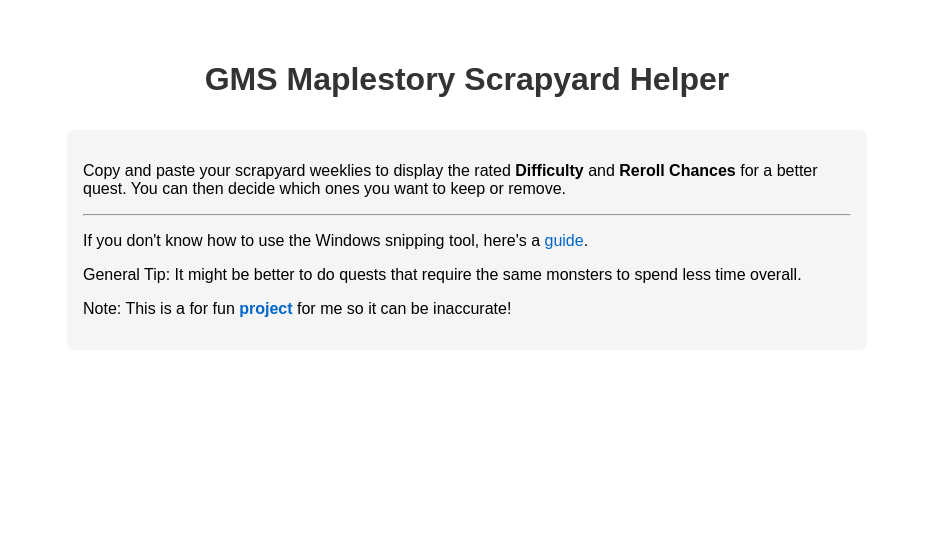
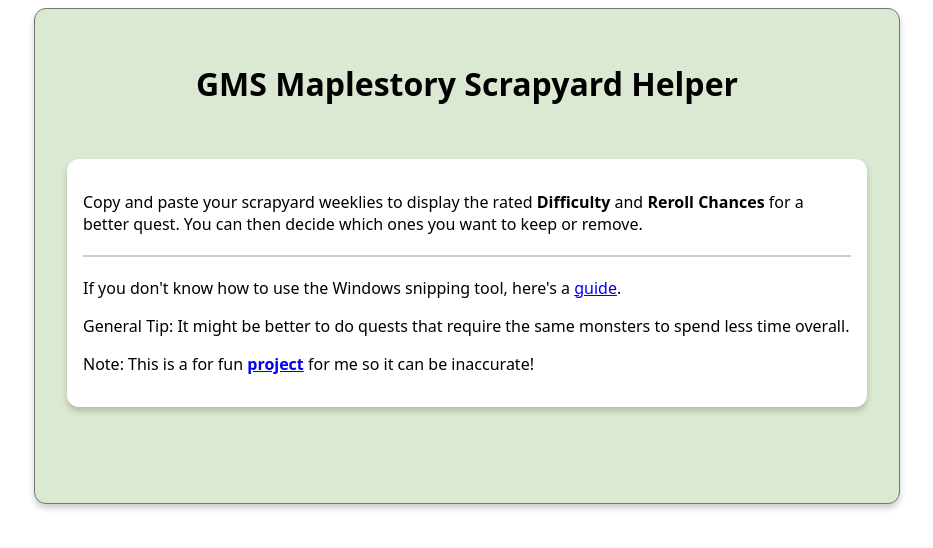
Before and after one commit to Hiroeme/scrapyardHelper, a React (Vite) app: page / in a window 1280 px wide. Shown: the top 548 px of the page, without its empty margins (173-1106 px from the left). Built offline with nearby package versions, Linux system fonts and the light colour scheme.

Commit message:
updated styling

```diff
--- a/src/App.css
+++ b/src/App.css
@@ -1,65 +1,177 @@
+
+/* Body */
+
+body {
+  background-color: #ffffff;
+}
+
+/* Container */
+
 .container {
+  background-color: #dce9d2;
   max-width: 800px;
   margin: 0 auto;
-  padding: 2rem;
-  font-family: Arial, sans-serif;
+  padding: 2em;
+  font-family: system-ui, -apple-system, BlinkMacSystemFont, 'Segoe UI', Roboto, Oxygen, Ubuntu, Cantarell, 'Open Sans', 'Helvetica Neue', sans-serif;
+
+  border: 1px solid rgb(117, 117, 117);
+  border-radius: 12px;
+  box-shadow: 0 4px 6px rgba(0,0,0,0.2);
 }
 
-.title {
-  color: #333;
-  text-align: center;
-  margin-bottom: 2rem;
+/* Header */
+
+.header {
+  /* background-color: lightcoral; */
+  display: flex;
+  /* change when have darkmode toggle button*/
+  /* justify-content: space-between; */
+  justify-content: center;
+
 }
 
+/* Information */
+
 .instructions {
-  background-color: #f5f5f5;
+  background-color: #ffffff;
   padding: 1rem;
-  border-radius: 8px;
+  margin-top: 2rem;
   margin-bottom: 2rem;
+
+  /* border: 1px solid black; */
+  border-radius: 12px;
+  box-shadow: 0 4px 6px rgba(0,0,0,0.2);
 }
 
-.link {
-  color: #0066cc;
-  text-decoration: none;
-}
-
-.link:hover {
-  text-decoration: underline;
-}
+/* Image Container */
 
 .image-container {
+  /* background-color: lightcyan; */
   display: flex;
   justify-content: center;
-  margin: 2rem 0;
+  margin-bottom: 2rem;
 }
 
 .image-container img {
   max-height: 500px;
   max-width: 500px;
-  border-radius: 8px;
-  box-shadow: 0 2px 4px rgba(0, 0, 0, 0.1);
+  width: 100%;
+  height: auto;
+
+  /* border: 1px solid black; */
+  border-radius: 12px;
+  box-shadow: 0 4px 6px rgba(0,0,0,0.2);
 }
+
+/* Quests */
+
+/* .quest-list-container {
+  background-color: lightgray;
+} */
 
 .quest-list {
   list-style: none;
   padding: 0;
 }
 
+.quest-block {
+  display: flex;
+  padding: 0;
+  margin: 0;
+}
+
 .quest-item {
-  background-color: #fff;
-  padding: 1rem;
-  margin-bottom: 1rem;
-  border-radius: 8px;
-  box-shadow: 0 2px 4px rgba(0, 0, 0, 0.1);
+  background-color: white;
   display: flex;
   justify-content: space-between;
   align-items: center;
+  margin-top: 1rem;
+  margin-bottom: 1rem;
+  margin-right: 0rem;
+  margin-left: 1rem;
+  padding: 1rem;
+
+  /* border: 1px solid black; */
+  border-radius: 12px 0px 0px 12px;
+  box-shadow: 0 4px 6px rgba(0,0,0,0.1);
+  flex: 4;
+}
+
+.quest-reroll {
+  background-color: rgb(206, 235, 228);
+  flex: 1;
+  display: flex;
+  justify-content: center;
+  align-items: center;
+  padding: 1rem;
+  margin-top: 1rem;
+  margin-bottom: 1rem;
+  margin-right: 1rem;
+
+  font-weight: bold;
+
+  border-radius: 0px 12px 12px 0px;
+  box-shadow: 0 4px 6px rgba(0,0,0,0.1);
 }
 
 .quest-name {
+  flex: 2;
+  text-align: left;
   font-weight: bold;
 }
 
+.quest-mob {
+  flex: 1;
+  text-align: center;
+}
+
 .quest-time {
-  color: #666;
+  flex: 1;
+  text-align: right;
 }
+
+
+
+.category-block {
+  display: flex;
+  justify-content: space-between;
+  padding: 0;
+  margin-right: 1rem;
+  margin-left: 1rem;
+
+  font-weight: bold;
+}
+
+.categories {
+  flex: 3;
+  display: flex;
+  justify-content: center;
+  align-items: center;
+
+}
+
+.category-name {
+
+  flex: 2;
+}
+
+.category-mob {
+  flex: 1;
+}
+
+.category-time {
+  flex: 1;
+}
+
+.category-reroll {
+  flex: 1;
+  text-align: center;
+}
+
+/* Side */
+
+hr {
+  border: none;
+  border-top: 2px solid #ccc;
+  margin: 20px 0;
+}
```
